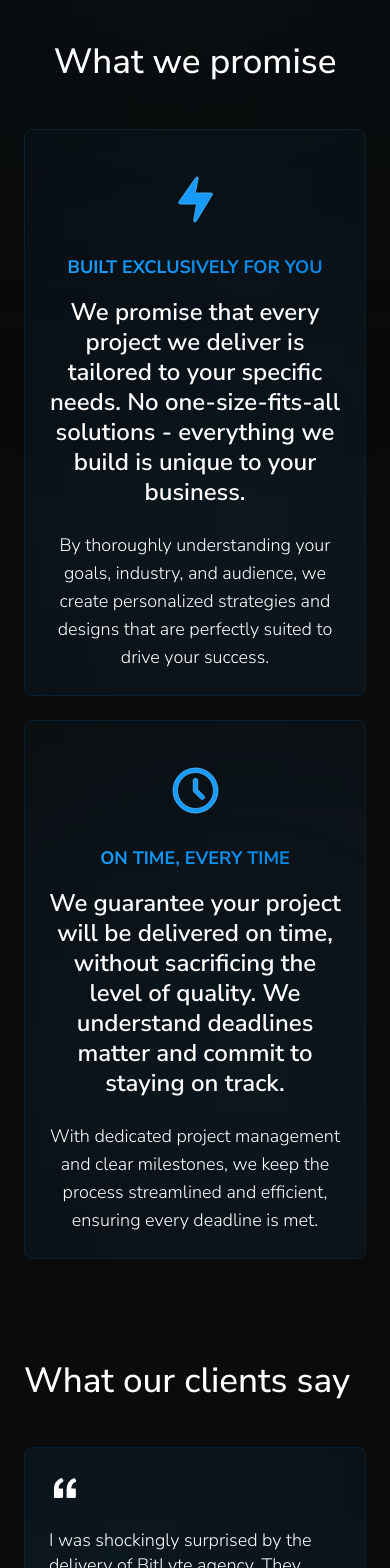
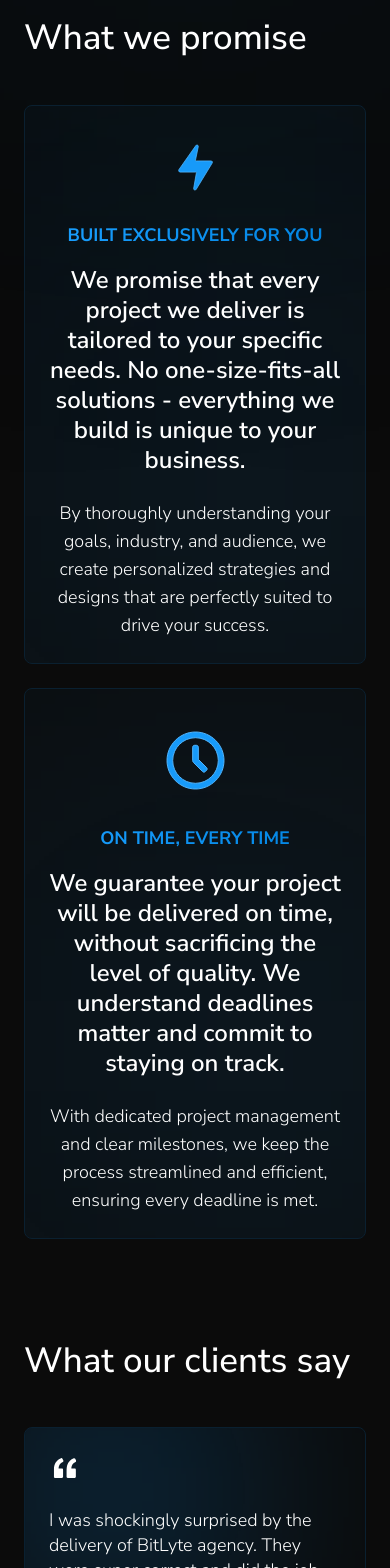
Before and after one commit to zrvnarmarin/BitLyte-Studios-Website, a Next.js app: page / in a window 390 px wide. Shown: the part 7640-9208 px from the top of the page. Built offline with nearby package versions, Linux system fonts and the light colour scheme.

Commit message:
fixing gradients on home sections;

```diff
--- a/app/(home-sections)/ProjectsSection.tsx
+++ b/app/(home-sections)/ProjectsSection.tsx
@@ -43,7 +43,7 @@ export default function ProjectsSection() {
         ))}
       </div> */}
 
-      <div className="w-full flex flex-col md:flex-row gap-12 bg-[#0b0b0b] pt-4 sm:pt-8 md:pt-12">
+      <div className="w-full flex flex-col md:flex-row gap-6 bg-[#0b0b0b] pt-4 sm:pt-8 md:pt-12">
         {projectsThumbnailData.map((project) => (
           <ProjectCard
             key={project.id}
--- a/app/(home-sections)/PromisesSection.tsx
+++ b/app/(home-sections)/PromisesSection.tsx
@@ -6,7 +6,7 @@ import "../../public/test.css";
 export default function PromisesSection() {
   return (
     <SectionWrapper>
-      <h2 className="w-full text-[35px] sm:text-[44px] lg:text-5xl text-[#ffffff] font-medium xs:font-normal text-center sm:text-start z-20">
+      <h2 className="w-full text-[35px] sm:text-[44px] lg:text-5xl text-[#ffffff] font-medium xs:font-normal text-start z-20">
         What we promise
       </h2>
 
@@ -38,7 +38,7 @@ export type PromiseCardType = {
 export const TimeIcon = () => (
   <svg
     fill="#179af9"
-    className="w-[75px] h-[75px] sm:w-[90px] sm:h-[90px]"
+    className="w-[95px] h-[95px] sm:w-[120px] sm:h-[120px]"
     viewBox="0 0 100 100"
     stroke="#55b8ff"
   >
@@ -120,7 +120,7 @@ export const PromiseCard = ({
         <div className="w-96 h-96 absolute left-0 bottom-0 bg-gradient-to-l from-[#1a4869] to-[#002139] z-10 blur-[230px]"></div>
 
         <div className=" overflow-hidden relative flex flex-col items-center gap-0 justify-start z-20 lg:pl-6">
-          <div className="col-span-2 flex flex-col gap-2 items-start z-20 px-6 pt-8 md:pt-8 pb-6 md:pb-8 lg:pt-10 lg:pb-10">
+          <div className="col-span-2 flex flex-col gap-2 items-start z-20 px-6 pt-6 md:pt-6 pb-6 md:pb-8 lg:pt-10 lg:pb-10">
             <div className="w-full flex justify-center">{icon}</div>
 
             <div className="w-full text-lg sm:text-xl custom-text font-bold uppercase pt-2 text-center">
--- a/app/components/FAQSection.tsx
+++ b/app/components/FAQSection.tsx
@@ -57,12 +57,11 @@ function Panel({
     <div
       onClick={onShow}
       // TO DO: decide if border is necesary here - border-b-[0.5px] border-[#0a2030]
-      className={`cursor-pointer rounded-lg sm:pl-6 pr-4 py-6 sm:hover:shadow-[0_0_15px_0_rgba(10,32,78,1)] ${isActive ? 'bg-gradient-to-t from-[#0b0b0b] to-[#27a5ff2b] pl-6 sm:hover:shadow-none border-[0.5px] border-[#0a2030]' : ''}`}
+      className={`cursor-pointer rounded-lg px-4 py-4 sm:hover:shadow-[0_0_15px_0_rgba(10,32,78,1)] ${isActive ? 'shadow-[0_0_15px_0_rgba(10,32,78,1)] ' : ''}`}
     >
       <div className="flex items-center justify-between gap-6 py-2">
         <div className="w-full flex items-center gap-4">
-          <span className="hidden lg:block text-lg sm:text-xl custom-text font-semibold">0{id}</span>
-          <p className="text-[#ffffff] font-normal text-xl md:text-3xl">{title}</p>
+          <p className="text-[#ffffff] font-medium text-xl md:text-3xl">{title}</p>
         </div>
         {isActive ? (
           <span className="rotate-90 duration-300">
@@ -75,7 +74,7 @@ function Panel({
         )}
       </div>
       {isActive ? (
-        <p className="sm:pl-2 py-4 text-lg font-light text-[#ffffff]">
+        <p className=" py-4 text-lg font-light text-[#ffffff]">
           {answer}
         </p>
       ) : null}
--- a/app/components/TestimonialsSection.tsx
+++ b/app/components/TestimonialsSection.tsx
@@ -29,8 +29,10 @@ export const TestimonialCard = ({
   return (
     <div className="relative overflow-hidden bg-[#0b0b0b] rounded-lg flex flex-row items-center px-6 py-6 xs:px-8 xs:py-10 sm:px-20 sm:py-16 md:py-[72px] lg:py-20 border-[0.5px] border-[#0a2030]">
       {/* Blur background */}
-      <div className="w-32 h-32 sm:w-96 sm:h-96 absolute left-0 bottom-0 bg-gradient-to-r from-[#1a4869] to-[#002139] z-10 blur-[230px]"></div>
-      <div className="w-96 h-96 sm:w-96 sm:h-96 absolute right-0 bottom-0 bg-gradient-to-r from-[#1a4869] to-[#002139] z-10 blur-[230px]"></div>
+      <div className="w-32 h-32 xs:hidden absolute bottom-0 top-0 bg-gradient-to-r from-[#1A9FFF] to-[#0086E6] z-10 blur-[130px] pointer-events-none"></div>
+      {/* Blur background */}
+      <div className="hidden xs:block w-32 h-32 sm:w-96 sm:h-96 absolute left-0 bottom-0 bg-gradient-to-r from-[#1a4869] to-[#002139] z-10 blur-[230px]"></div>
+      <div className="hidden xs:block w-96 h-96 sm:w-96 sm:h-96 absolute right-0 bottom-0 bg-gradient-to-r from-[#1a4869] to-[#002139] z-10 blur-[230px]"></div>
 
       {/* Testimonial */}
       <div className="flex flex-col z-20">
```
